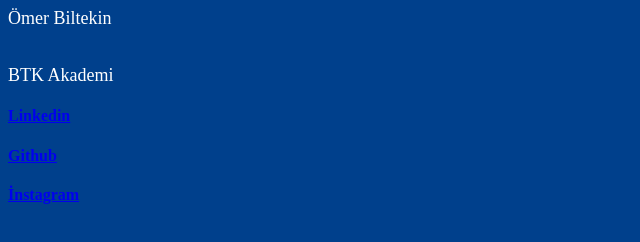
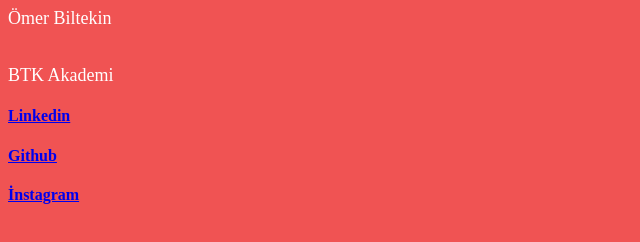
Before and after one commit to omerbiltekin/BtkDepo, a plain HTML site: page omerbiltekin.html in a window 1280 px wide. Shown: the whole page, without its empty margins (0-640 px from the left). Drawn offline with Linux system fonts and the light colour scheme.

Commit message:
arka plan rengi değiştirildi

```diff
--- a/omerbiltekin.html
+++ b/omerbiltekin.html
@@ -14,7 +14,7 @@
 
 <style>
     body {
-    background-color: #00408C;
+    background-color: #f05353;
 }
 </style>
 </head>
```
